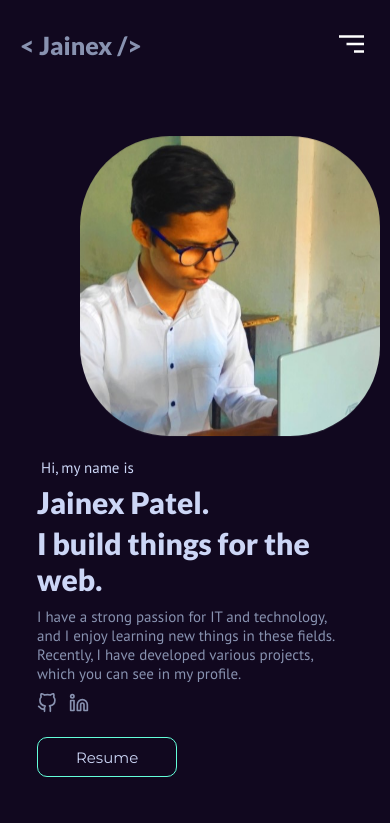
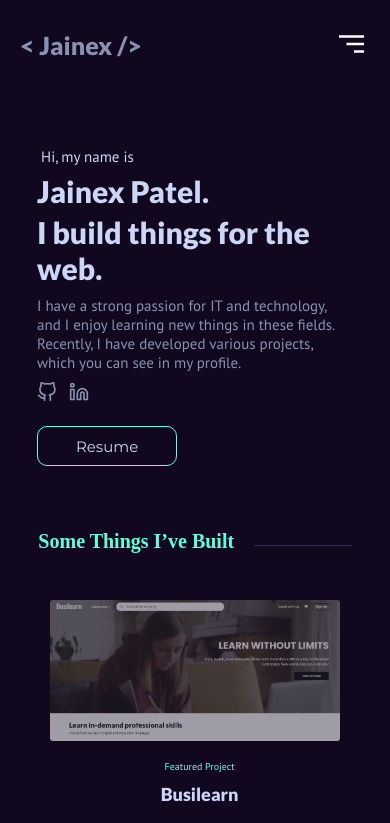
Before and after one commit to Jainex17/Portfolio, a React (Create React App) app: page / in a window 390 px wide. Shown: the top 823 px of the page. Built offline with nearby package versions, Linux system fonts and the light colour scheme.

Commit message:
✨ chnage some styles

```diff
--- a/src/Componets/cursor/Cursor.tsx
+++ b/src/Componets/cursor/Cursor.tsx
@@ -7,11 +7,9 @@ function Cursor() {
   let mouseY = "0px";
   let timeout: ReturnType<typeof setTimeout>;
 
-
   const [opacity, setOpacity] = useState(0);
 
   document.addEventListener("mousemove", (e) => {
-
     if (cursor) {
       cursor.style.top = e.clientY - 15 + "px";
       cursor.style.left = e.clientX - 15 + "px";
@@ -27,7 +25,7 @@ function Cursor() {
   });
 
   // when click on the screen the cursor will be bigger
-  // but after click raddpidly the cursor is frizing and not going back to the original size
+  // TODO :- but after click raddpidly the cursor is frizing and not going back to the original size
 
   // const [scale, setScale] = useState(1);
   // const [isCoolingDown, setIsCoolingDown] = useState(false);
--- a/src/Componets/cursor/cursor.css
+++ b/src/Componets/cursor/cursor.css
@@ -1,26 +1,17 @@
-/* .cursor {
-  position: absolute;
-  background-color: transparent;
-  border: 1px solid white;
-  width: 20px;
-  height: 20px;
-  border-radius: 30px;
-  transition: 1.5s ease-out all;
-  animation: cursormoves 5s infinite;
-  pointer-events: none;
-} */
-
-.cursor{
+.cursor {
   position: fixed;
   height: 30px;
   width: 30px;
   border-radius: 100px;
-		/* border: 1px solid hsl(0, 17%, 69%);		 */
   border: 1px solid white;
   z-index: 9999;
   opacity: 1;
   pointer-events: none;
   transition: 0.3s all ease;
+
+  @media (max-width: 460px) {
+    display: none;
+  }
 }
 
 @keyframes cursormoves {
@@ -45,30 +36,3 @@
     border-color: white;
   }
 }
-
-/* #cursor {
-  position: fixed;
-  top: -5px;
-  left: -5px;
-  width: 10px;
-  height: 10px;
-  background-color: white;
-  border-radius: 50%;
-  pointer-events: none;
-  z-index: 999;
-}
-
-#cursor-border {
-  --size: 50px;
-  position: fixed;
-  top: calc(var(--size) / -2);
-  left: calc(var(--size) / -2);
-  width: var(--size);
-  height: var(--size);
-  border-radius: 50%;
-  box-shadow: 0 0 0 1px white;
-  pointer-events: none;
-  transition: top 0.15s ease-out, left 0.15s ease-out, width 0.15s ease-out,
-    height 0.15s ease-out, background-color 0.15s ease-out;
-  z-index: 999;
-} */
--- a/src/Componets/footer/Footer.tsx
+++ b/src/Componets/footer/Footer.tsx
@@ -2,7 +2,6 @@ import React from "react";
 import "./Footer.css";
 
 function Footer() {
-
   function currentYear() {
     return new Date().getFullYear();
   }
--- a/src/Componets/myprofile/HeroImg.tsx
+++ b/src/Componets/myprofile/HeroImg.tsx
@@ -1,4 +1,4 @@
-import React from 'react'
+import React from "react";
 const pfp = require("../../img/pfp4.jpeg");
 
 export const HeroImg = () => {
@@ -11,13 +11,19 @@ export const HeroImg = () => {
 
 	/> */}
         <div className="profile-img img-container">
-        <img src={pfp} alt="pfp"
-        style={{borderRadius: '30%', backgroundSize: 'cover' , width: '300px', height: '300px'}}
+          <img
+            src={pfp}
+            alt="pfp"
+            style={{
+              borderRadius: "30%",
+              backgroundSize: "cover",
+              width: "300px",
+              height: "300px",
+            }}
           ></img>
           <div className="img-shade"></div>
         </div>
       </div>
-
     </>
-  )
-}
+  );
+};
--- a/src/Componets/myprofile/MyProfile.tsx
+++ b/src/Componets/myprofile/MyProfile.tsx
@@ -1,8 +1,7 @@
 import React from "react";
 import "./Profile.css";
 const resume = require("../../Documents/jainex_Resume.pdf");
-const {HeroImg} = require("./HeroImg");
-const pfp = require("../../img/pfp4.jpeg");
+const { HeroImg } = require("./HeroImg");
 
 function MyProfile() {
   return (
@@ -70,7 +69,6 @@ function MyProfile() {
       </div> */}
 
       <HeroImg />
-
     </div>
   );
 }
--- a/src/Componets/myprofile/Profile.css
+++ b/src/Componets/myprofile/Profile.css
@@ -140,12 +140,13 @@ a {
     gap: 0px;
     justify-content: center;
     padding: 0 5% 0;
+    height: 70vh;
   }
   .profile .profile-text h1 {
-    font-size: 20px;
+    font-size: 25px;
   }
   .profile .profile-text p {
-    font-size: 10px;
+    font-size: 15px;
     margin: 10px 0px 10px 0px;
   }
   .profile .profile-text p:first-child {
@@ -169,6 +170,8 @@ a {
   .profile {
     flex-direction: column-reverse;
     padding: 38px 5% 0;
+    height: 50vh;
+    margin-top: 50px;
   }
   .profile .profile-text {
     text-align: left;
@@ -190,7 +193,6 @@ a {
     width: 140px;
   }
 }
-
 
 /* hero img */
 @keyframes float {
@@ -215,4 +217,11 @@ a {
     display: flex;
     justify-content: center;
   }
+
+  @media (max-width: 768px) {
+    display: none;
+  }
+  @media (max-width: 460px) {
+    display: none;
+  }
 }
--- a/src/Componets/navbar/Mobilenav.tsx
+++ b/src/Componets/navbar/Mobilenav.tsx
@@ -1,7 +1,6 @@
 import React from "react";
 
 function Mobilenav() {
-
   return (
     <div className="res-nav">
       <div className="res-nav-links">
--- a/src/Componets/pageload/Pageload.tsx
+++ b/src/Componets/pageload/Pageload.tsx
@@ -1,4 +1,4 @@
-import  { useEffect } from "react";
+import { useEffect } from "react";
 import "./Pageload.css";
 import $ from "jquery";
 
--- a/src/Pages/Homepage.tsx
+++ b/src/Pages/Homepage.tsx
@@ -5,7 +5,7 @@ import MyProfile from "../Componets/myprofile/MyProfile";
 import Projects from "../Componets/projects/Projects";
 import ContactMe from "../Componets/contactMe/ContactMe";
 
-function Homepage(){
+function Homepage() {
   return (
     <div>
       <Navbar />
```
Also changed, not shown: src/App.tsx (+2 -7 lines), tsconfig.json (+4 -4 lines), src/index.js (line endings or trailing spaces). Lines whose indentation alone changed are shown as unchanged.
